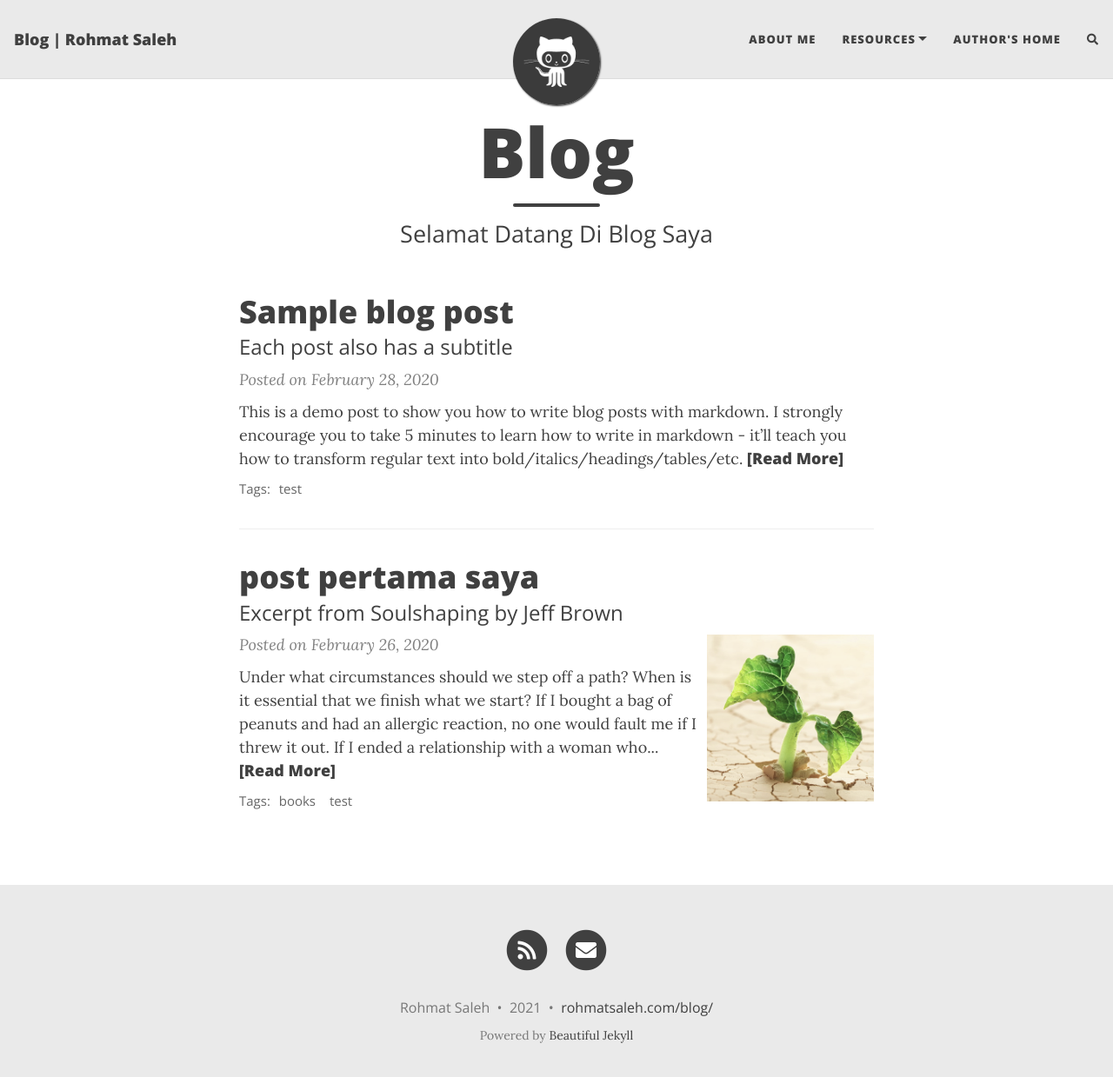
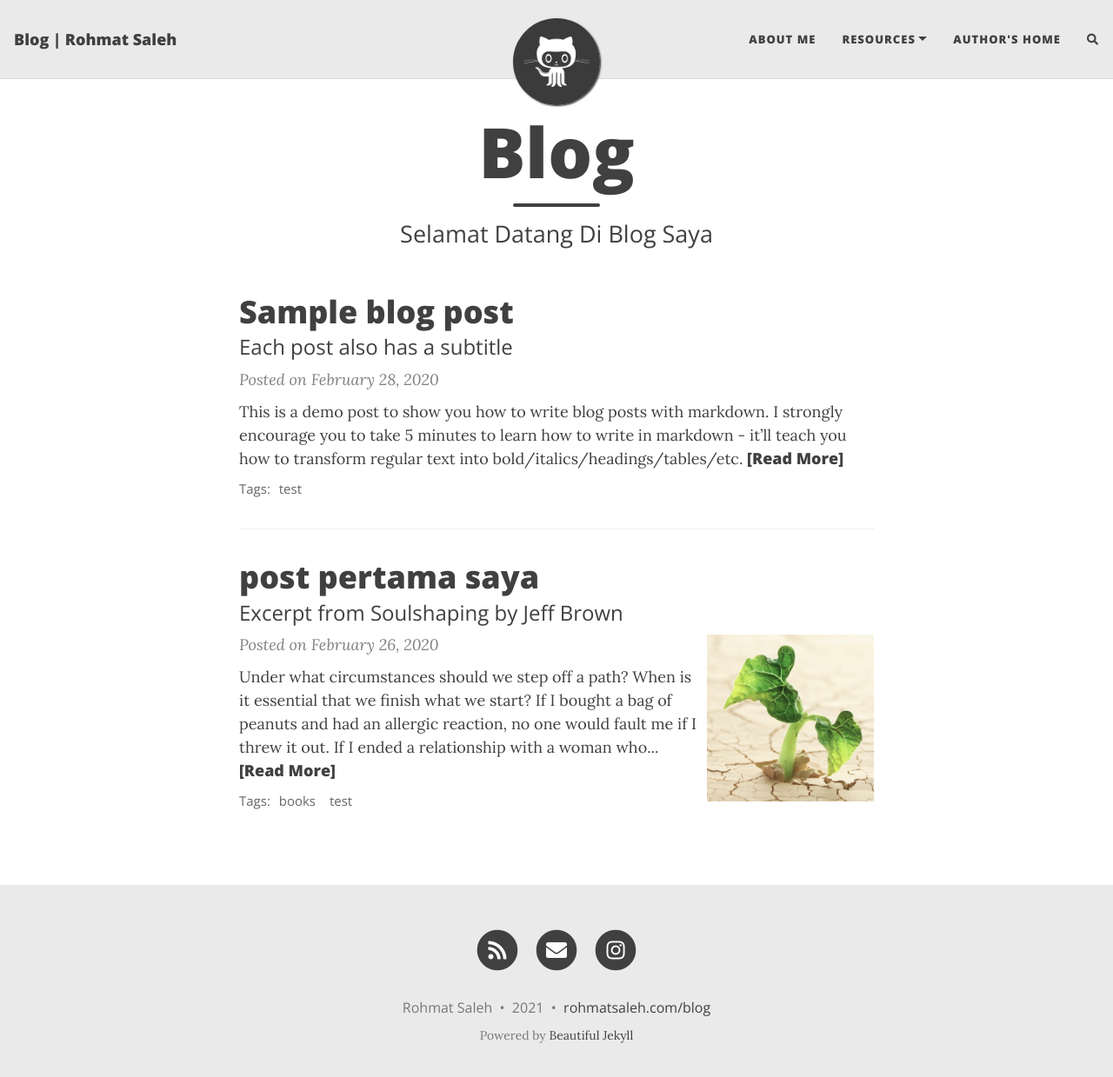
Before and after one commit to rohmatsoleh/blog, a Jekyll site: the page built from index.html, in a window 1280 px wide and 1252 px high. Shown: the top 1239 px of the window at 87% size. Built offline with Jekyll 4.4.1, drawn with Linux system fonts in a browser that asks for light colours; nearby versions of some CDN libraries; the list of posts is cut into pages by our own code; comment, search, counter and statistics services are not loaded.

```diff
--- a/_config.yml
+++ b/_config.yml
@@ -51,7 +51,7 @@ social-network-links:
 #  xing: yourname
 #  stackoverflow: "3943160/daattali"
 #  snapchat: deanat78
-#  instagram: deanat78
+  instagram: rohmatsoleh10
 #  spotify: yourname
 #  telephone: +14159998888
 #  steam: deanat78
@@ -78,7 +78,7 @@ share-links-active:
 
 # How to display the link to your website in the footer
 # Remove this if you don't want a link in the footer
-url-pretty: "rohmatsaleh.com/blog/"
+url-pretty: "rohmatsaleh.com/blog"
 
 # Excerpt word length - Truncate the excerpt of each post on the feed page to the specified number of words
 excerpt_length: 50
```
